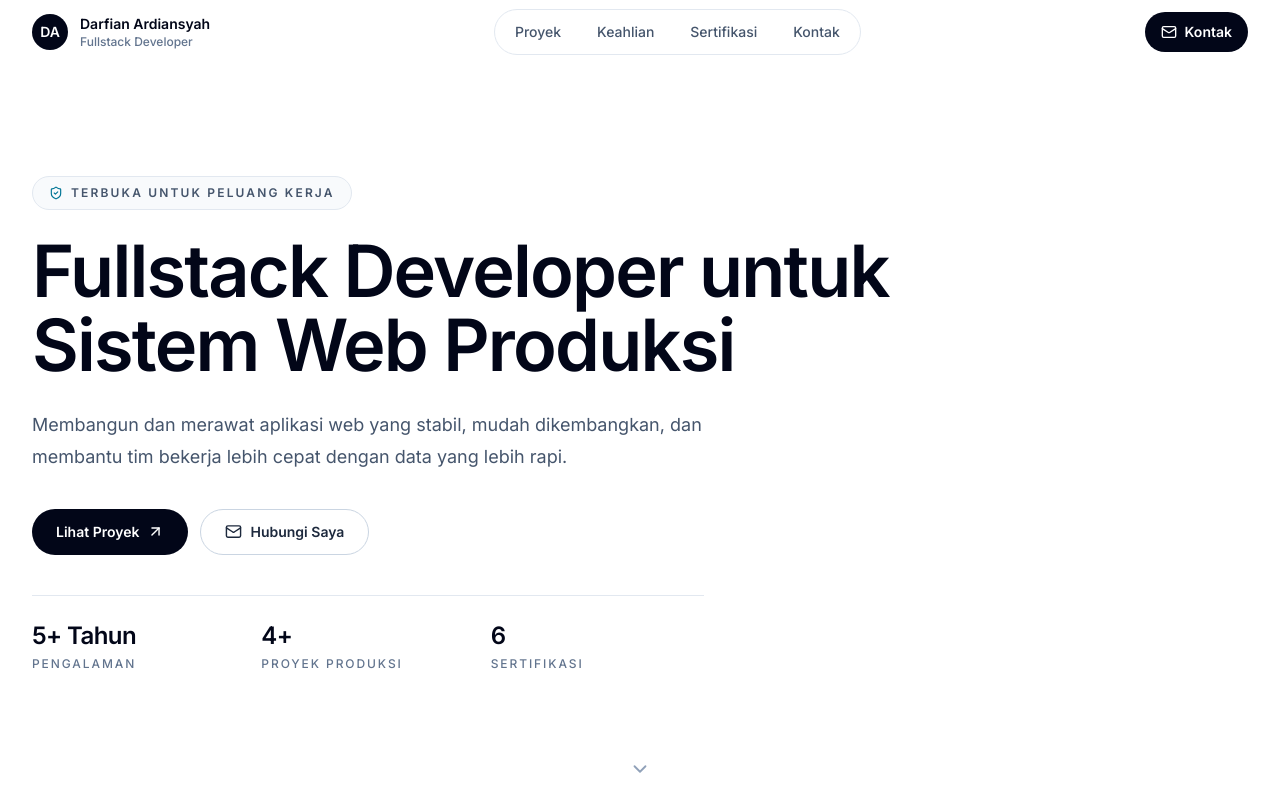
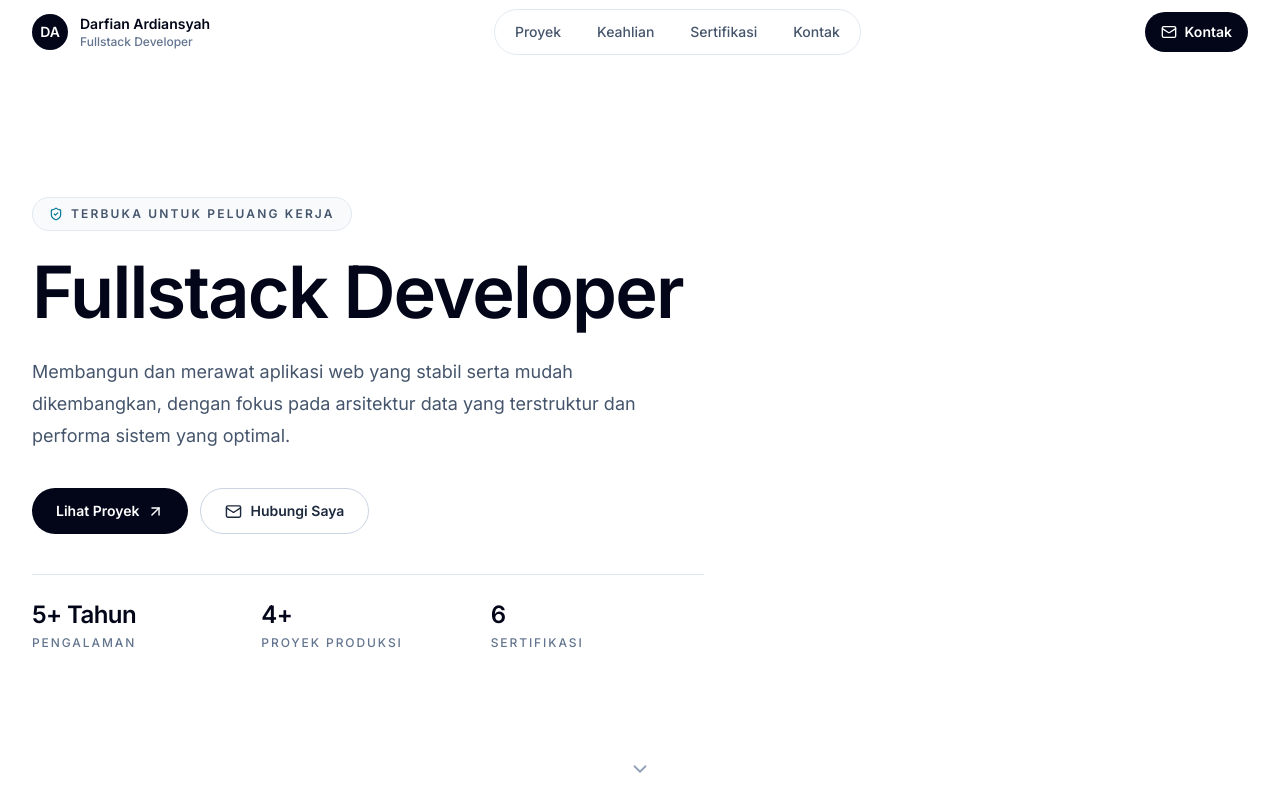
Before and after one commit to darfianardiansyah/portofolio, a React (Vite) app: page / in a window 1280 px wide. Shown: the top 800 px of the page. Built offline with nearby package versions, Linux system fonts and the light colour scheme.

Commit message:
refactor title and description

```diff
--- a/src/app/App.tsx
+++ b/src/app/App.tsx
@@ -57,9 +57,9 @@ const smoothReveal: Transition = { duration: 0.56, ease: [0.22, 1, 0.36, 1] };
 
 const HERO_COPY = {
   eyebrow: "Terbuka untuk peluang kerja",
-  title: "Fullstack Developer untuk Sistem Web Produksi",
+  title: "Fullstack Developer",
   description:
-    "Membangun dan merawat aplikasi web yang stabil, mudah dikembangkan, dan membantu tim bekerja lebih cepat dengan data yang lebih rapi.",
+    "Membangun dan merawat aplikasi web yang stabil serta mudah dikembangkan, dengan fokus pada arsitektur data yang terstruktur dan performa sistem yang optimal.",
   primaryCta: "Lihat Proyek",
   secondaryCta: "Hubungi Saya",
 };
```
